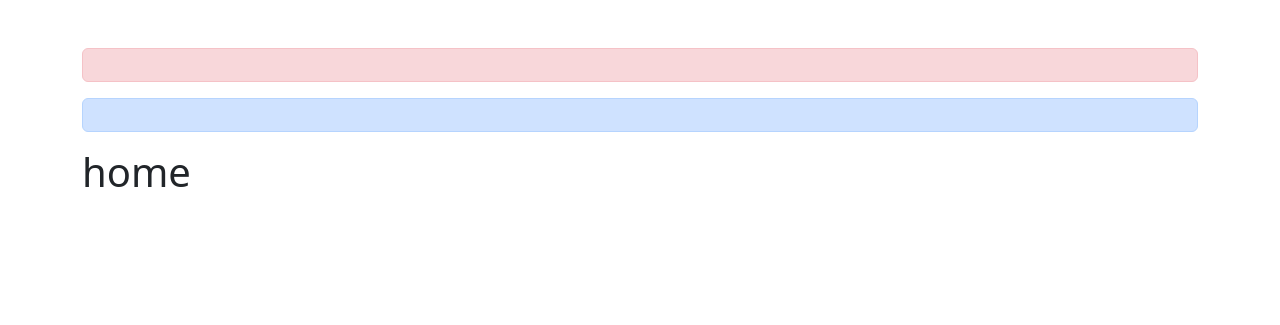
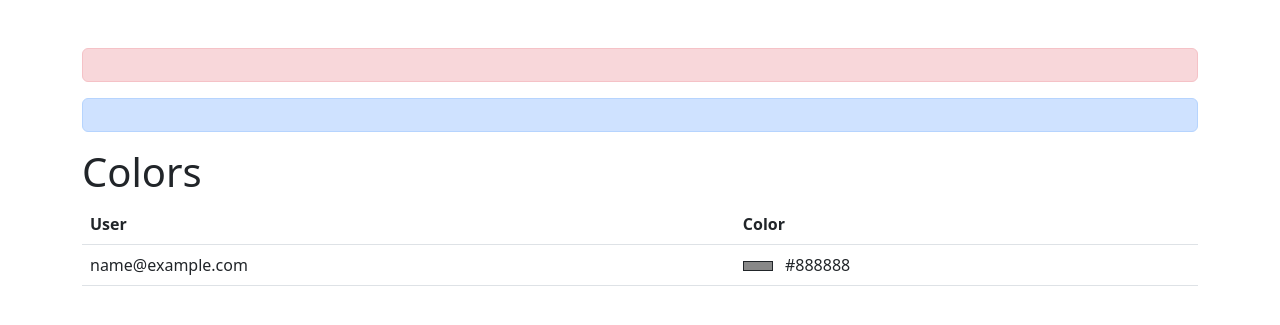
Before and after one commit to darideveloper/colors-app-pyramid-and-supabase, a Python web app: template templates/home.html in a window 1280 px wide. Shown: the part 56-381 px from the top of the page. Run offline with Jinja, Linux system fonts and the light colour scheme; the template is opened without the code that fills it: most values are stand-ins (such as "Sample title", 1, 10 or a date in 2020).

Commit message:
home colors page

```diff
--- a/app.py
+++ b/app.py
@@ -31,6 +31,11 @@ def home(request):
         "message": "",
         "user": user,
     }
+
+    # Request colors from supabase
+    colors = supabase.from_("colors").select("*").execute()
+    context["colors"] = colors.data
+
     return context
 
 def signup(request):
--- a/templates/home.html
+++ b/templates/home.html
@@ -1,7 +1,31 @@
 {% extends "base.html" %}
 
 {% block content %}
-<h1>home</h1>
+<h1>Colors</h1>
+
+<table class="table">
+    <thead>
+        <tr>
+            <th scope="col">User</th>
+            <th scope="col">Color</th>
+       </tr>
+    </thead>
+    <tbody>
+        {% for color in colors %}
+        <tr>
+            {% if color["email"] == user %}
+                <td class="fw-bold"><a href="/profile">{{color["email"]}} (you)</a></td>
+            {% else %}
+                <td>{{color["email"]}}</td>
+            {% endif %}
+            <td>
+                <span style="background-color: {{color['color']}};width: 30px;height: 10px;" class="me-2 d-inline-block border border-dark"></span>
+                <span>{{color["color"]}} </span>
+            </td>
+        </tr>
+        {% endfor %}
+    </tbody>
+</table>
 {% endblock %}
 
 {% block js %}
@@ -9,7 +33,7 @@
 
     // submit token_user to backend, for save in cookies, if exist
     if (token_user) {
-        create_submit_post_form ("/login")
+        create_submit_post_form("/login")
     }
 
 </script>
```
